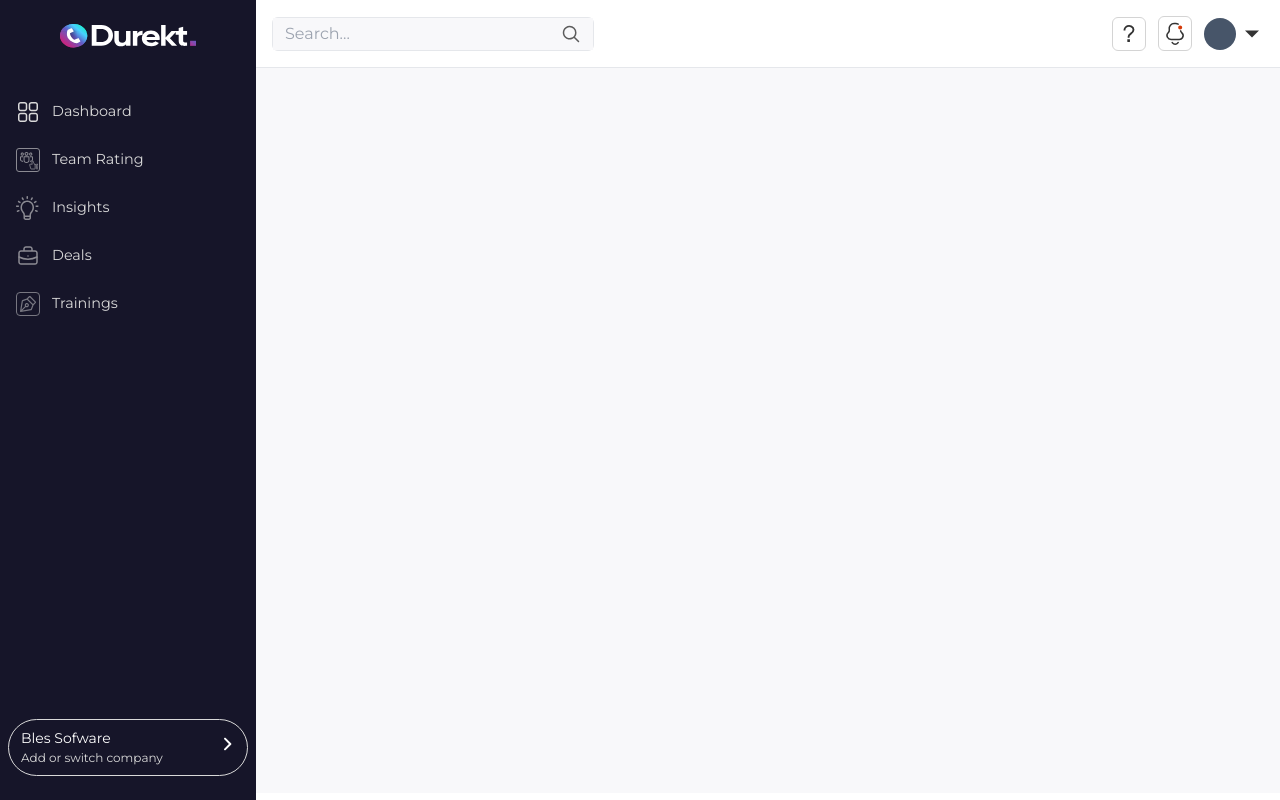
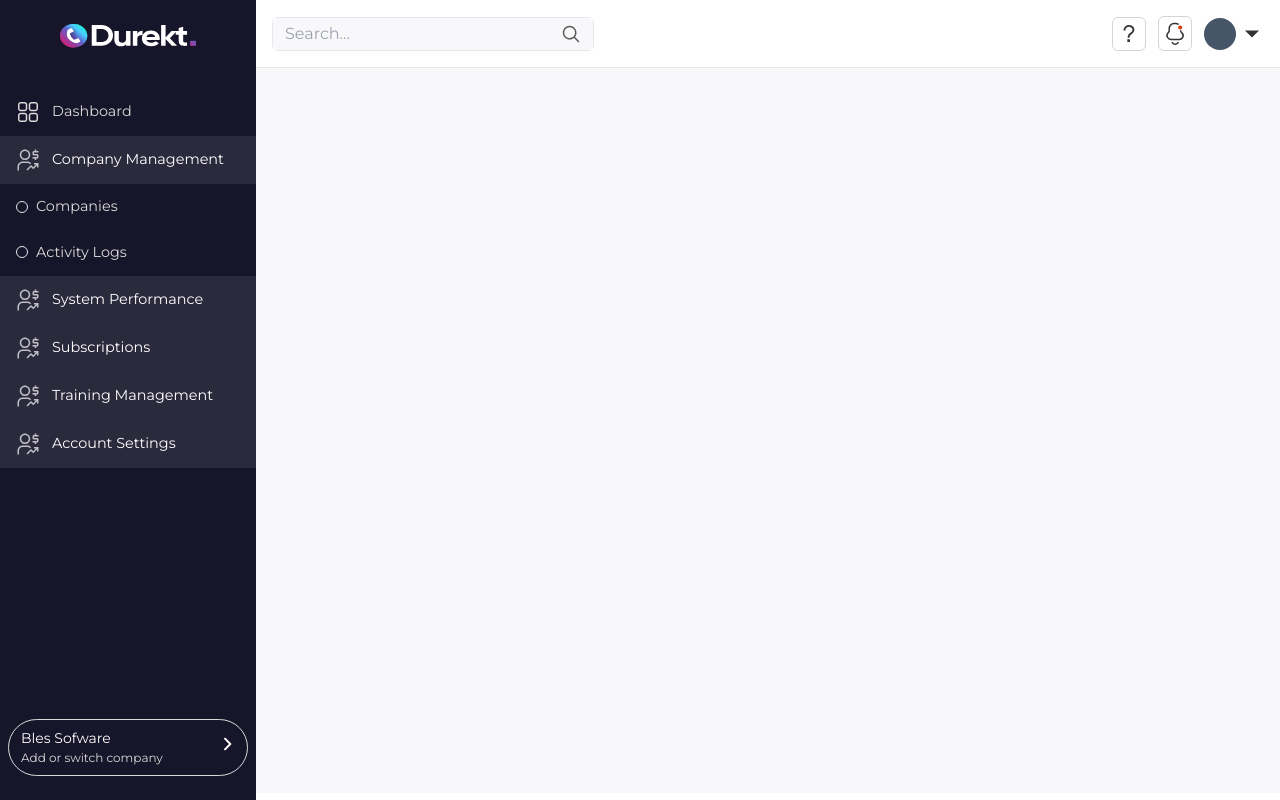
Before and after one commit to Caleb00004/Ai-powered-sales-call-analysis, a Next.js app: page /dashboard/sales-rep in a window 1280 px wide. Built offline with nearby package versions, Linux system fonts and the light colour scheme.

Commit message:
feat: initialised admin dashboard branch. started working on side nav for admin

```diff
--- a/api-feature/apiSlice.ts
+++ b/api-feature/apiSlice.ts
@@ -10,7 +10,7 @@ interface globalStateType {
 
 export const globalState: globalStateType = {
     userId: "",
-    account_type: "sales-rep",
+    account_type: "admin",
 };
 
 export const apiSlice = createApi({
--- a/src/components/secondary/SideNav.tsx
+++ b/src/components/secondary/SideNav.tsx
@@ -58,6 +58,42 @@ const SideNav = () => {
                     <DashboardIcon className="sidenav-icon" />
                     <p>Dashboard</p>
                 </Link>
+                {ACCOUNT_TYPE === "admin" &&
+                    <>
+                        <div className="">
+                            <Link href={"#"} className={`sidebar-link py-3 px-4 flex items-center gap-3 hover:bg-[#2B2A3D] hover:text-white ${routeName === "sales-rep" && "bg-[#2B2A3D] text-white"}`}>
+                                <SalesRepIcon className="sidenav-icon" />
+                                <p>Company Management</p>
+                            </Link>
+                            <div className="mt-0 text-[#D9D9D9] transition-all origin-top h-[6.4em]">
+                                <div className="flex py-3 px-4 items-center gap-2 hover:bg-[#2B2A3D]">
+                                    <div className="h-3 w-3 rounded-full border" />
+                                    <p>Companies</p>
+                                </div>
+                                <div className="flex py-3 px-4 items-center gap-2 hover:bg-[#2B2A3D]">
+                                    <div className="h-3 w-3 rounded-full border" />
+                                    <p>Activity Logs</p>
+                                </div>
+                            </div>
+                        </div>
+                        <Link href={"#"} className={`sidebar-link flex items-center gap-3 hover:bg-[#2B2A3D] py-3 px-4 hover:text-white ${routeName === "sales-rep" && "bg-[#2B2A3D] text-white"}`}>
+                            <SalesRepIcon className="sidenav-icon" />
+                            <p>System Performance</p>
+                        </Link>
+                        <Link href={"#"} className={`sidebar-link flex items-center gap-3 hover:bg-[#2B2A3D] py-3 px-4 hover:text-white ${routeName === "sales-rep" && "bg-[#2B2A3D] text-white"}`}>
+                            <SalesRepIcon className="sidenav-icon" />
+                            <p>Subscriptions</p>
+                        </Link>
+                        <Link href={"#"} className={`sidebar-link flex items-center gap-3 hover:bg-[#2B2A3D] py-3 px-4 hover:text-white ${routeName === "sales-rep" && "bg-[#2B2A3D] text-white"}`}>
+                            <SalesRepIcon className="sidenav-icon" />
+                            <p>Training Management</p>
+                        </Link>
+                        <Link href={"#"} className={`sidebar-link flex items-center gap-3 hover:bg-[#2B2A3D] py-3 px-4 hover:text-white ${routeName === "sales-rep" && "bg-[#2B2A3D] text-white"}`}>
+                            <SalesRepIcon className="sidenav-icon" />
+                            <p>Account Settings</p>
+                        </Link>
+                    </>
+                }
                 {ACCOUNT_TYPE === "manager" && <Link href={"/dashboard/sales-rep"} className={`sidebar-link flex items-center gap-3 hover:bg-[#2B2A3D] py-3 px-4 hover:text-white ${routeName === "sales-rep" && "bg-[#2B2A3D] text-white"}`}>
                     <SalesRepIcon className="sidenav-icon" />
                     <p>Sales Reps</p>
@@ -66,6 +102,8 @@ const SideNav = () => {
                     <SkillsIcon className="sidenav-icon" />
                     <p>Skills</p>
                 </Link>}
+                {ACCOUNT_TYPE !== "admin" &&
+                    <>
                         <Link href={"/dashboard/team-rating"} className={`sidebar-link flex items-center gap-3 hover:bg-[#2B2A3D] py-3 px-4 hover:text-white ${routeName === "team-rating" && "bg-[#2B2A3D] text-white"}`}>
                             <TeamIcon className="sidenav-icon" />
                             <p>Team Rating</p>
@@ -78,14 +116,16 @@ const SideNav = () => {
                             <DealsIcon className="sidenav-icon" />
                             <p>Deals</p>
                         </Link>
+                    </>
+                }
                 {ACCOUNT_TYPE === "manager" && <Link href={"/dashboard/teams"} className={`sidebar-link flex items-center gap-3 hover:bg-[#2B2A3D] py-3 px-4 hover:text-white ${routeName === "teams" && "bg-[#2B2A3D] text-white"}`}>
                     <ManagerIcon className="sidenav-icon" />
                     <p>Teams</p>
                 </Link>}
-                <Link href={`${ACCOUNT_TYPE === "manager" ? "/dashboard/trainings" : "/dashboard/trainings/112"}`} className={`sidebar-link flex items-center gap-3 hover:bg-[#2B2A3D] py-3 px-4 hover:text-white ${routeName === "trainings" && "bg-[#2B2A3D] text-white"}`}>
+                {ACCOUNT_TYPE !== "admin" && <Link href={`${ACCOUNT_TYPE === "manager" ? "/dashboard/trainings" : "/dashboard/trainings/112"}`} className={`sidebar-link flex items-center gap-3 hover:bg-[#2B2A3D] py-3 px-4 hover:text-white ${routeName === "trainings" && "bg-[#2B2A3D] text-white"}`}>
                     <TrainingIcon className="sidenav-icon" />
                     <p>Trainings</p>
-                </Link>
+                </Link>}
             </div>
             <Link href={"/dashboard/company-permission"} className=" border border-[#D9D9D9] rounded-[150px] flex justify-between mt-auto mb-6 pl-3 pr-1 py-2 mx-2 ">
                 <div>
```
Lines whose indentation alone changed are shown as unchanged.
